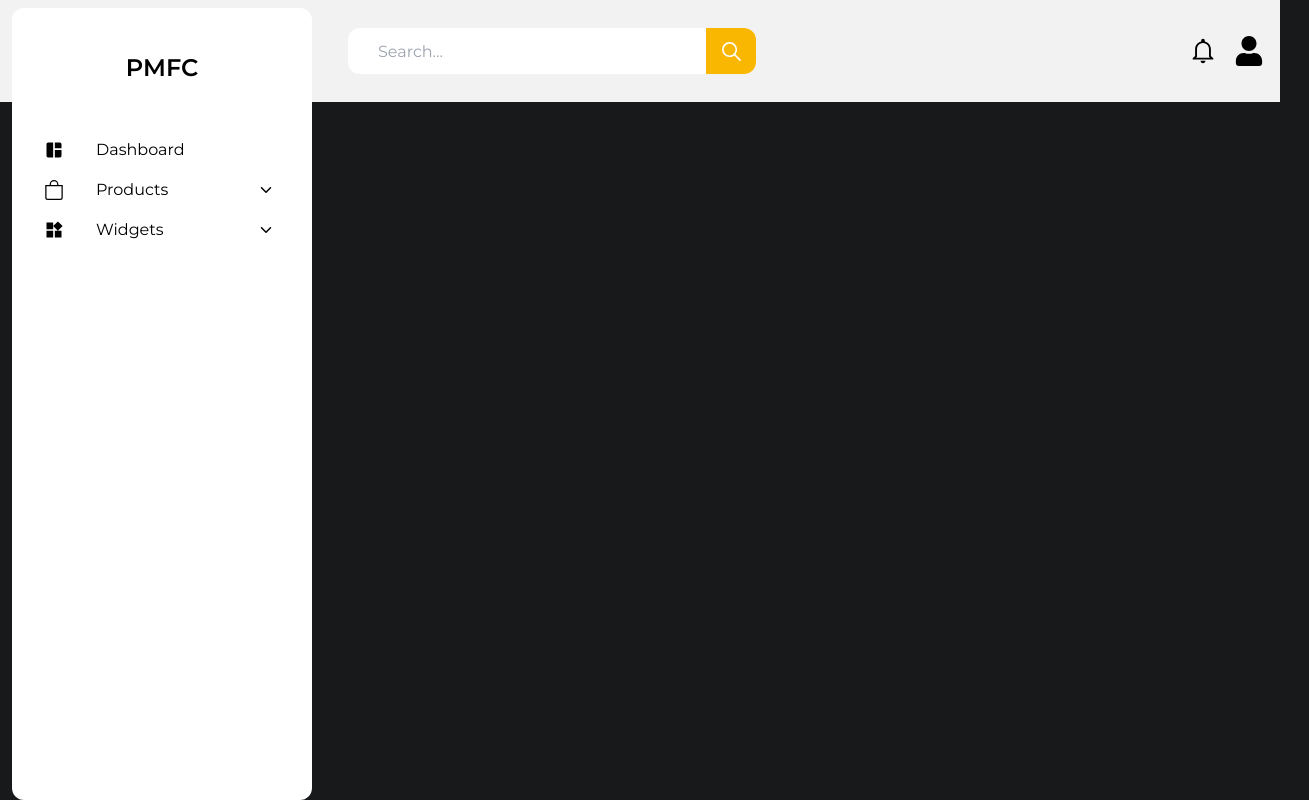
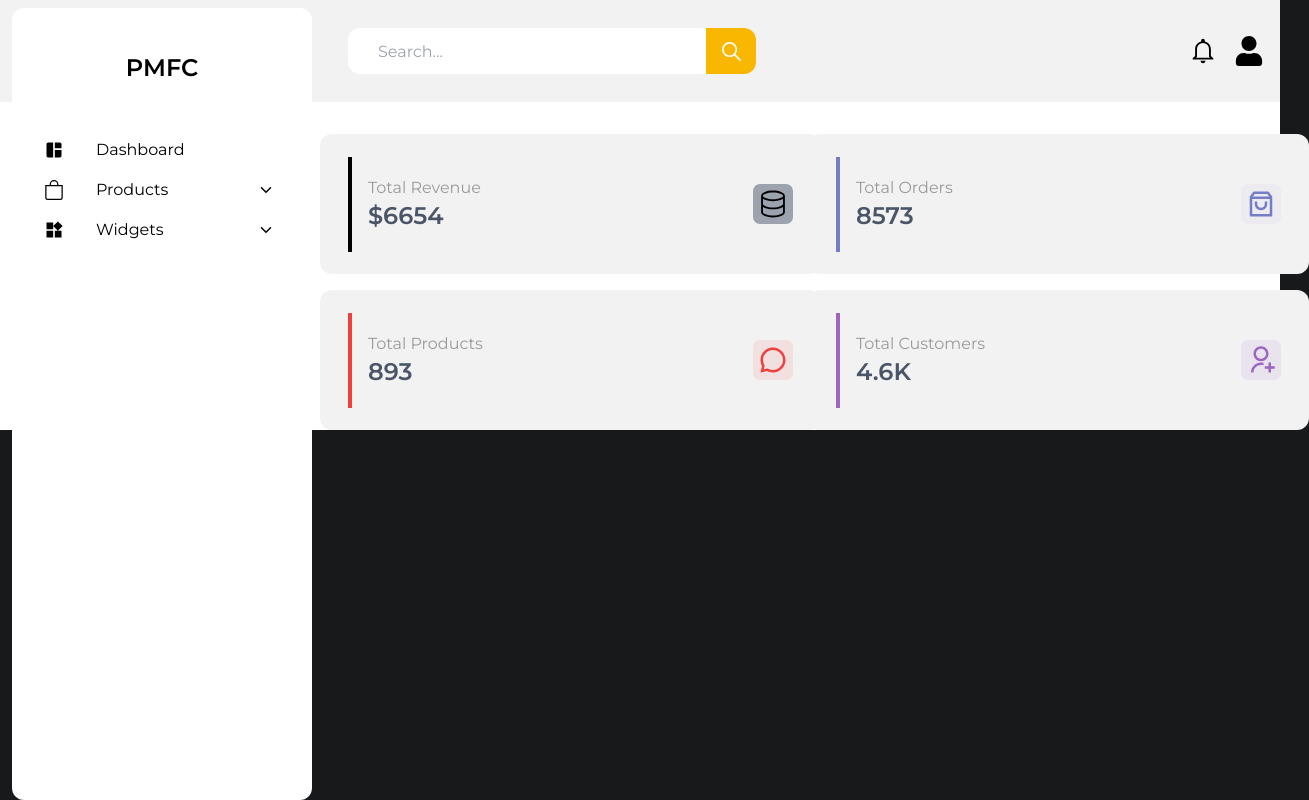
Before and after one commit to spanzyteo/furniture-cart, a Next.js app: page /admin in a window 1280 px wide. Shown: the whole page, 1309 px wide, since content can reach past the window. Built offline with nearby package versions, Linux system fonts and the light colour scheme.

Commit message:
progress on admin dashboard

```diff
--- a/app/(admin)/admin/page.tsx
+++ b/app/(admin)/admin/page.tsx
@@ -1,9 +1,61 @@
-
+import { GoDatabase } from 'react-icons/go'
+import { RiShoppingBag3Line } from 'react-icons/ri'
+import { RiChat3Line } from 'react-icons/ri'
+import { RiUserAddLine } from 'react-icons/ri'
 
 const Page = () => {
   return (
-    <div className="">
-
+    <div className="bg-white flex flex-col">
+      <div className="grid grid-cols-1 lg:grid-cols-2 mt-8 lg:ml-[20rem] lg:gap-4 gap-4">
+        <div className="lg:w-[501px] w-[90%] h-[140px] bg-[#F2F2F2] rounded-xl mx-auto flex items-center justify-between px-7">
+          <div className="flex flex-row items-center">
+            <div className="w-[4px] h-[95px] bg-black"></div>
+            <div className="flex flex-col ml-4 ">
+              <h1 className="text-[#9A9A9A]">Total Revenue</h1>
+              <h1 className="text-[#4A5568] font-semibold text-2xl">$6654</h1>
+            </div>
+          </div>
+          <div className="bg-gray-400 h-[40px] w-[40px] flex items-center justify-center rounded-[7px]">
+            <GoDatabase className="h-[30px] w-[30px] " />
+          </div>
+        </div>
+        <div className="lg:w-[501px] w-[90%] h-[140px] bg-[#F2F2F2] rounded-xl mx-auto flex items-center justify-between px-7">
+          <div className="flex flex-row items-center">
+            <div className="w-[4px] h-[95px] bg-[#747DC6]"></div>
+            <div className="flex flex-col ml-4 ">
+              <h1 className="text-[#9A9A9A]">Total Orders</h1>
+              <h1 className="text-[#4A5568] font-semibold text-2xl">8573</h1>
+            </div>
+          </div>
+          <div className="bg-[#747DC60D] h-[40px] w-[40px] flex items-center justify-center rounded-[7px]">
+            <RiShoppingBag3Line className="h-[30px] w-[30px] text-[#747DC6]" />
+          </div>
+        </div>
+        <div className="lg:w-[501px] w-[90%] h-[140px] bg-[#F2F2F2] rounded-xl mx-auto flex items-center justify-between px-7">
+          <div className="flex flex-row items-center">
+            <div className="w-[4px] h-[95px] bg-[#EF3F3E]"></div>
+            <div className="flex flex-col ml-4 ">
+              <h1 className="text-[#9A9A9A]">Total Products</h1>
+              <h1 className="text-[#4A5568] font-semibold text-2xl">893</h1>
+            </div>
+          </div>
+          <div className="bg-[#EF3F3E1A] h-[40px] w-[40px] flex items-center justify-center rounded-[7px]">
+            <RiChat3Line className="h-[30px] w-[30px] text-[#EF3F3E]" />
+          </div>
+        </div>
+        <div className="lg:w-[501px] w-[90%] h-[140px] bg-[#F2F2F2] rounded-xl mx-auto flex items-center justify-between px-7">
+          <div className="flex flex-row items-center">
+            <div className="w-[4px] h-[95px] bg-[#9E65C2]"></div>
+            <div className="flex flex-col ml-4 ">
+              <h1 className="text-[#9A9A9A]">Total Customers</h1>
+              <h1 className="text-[#4A5568] font-semibold text-2xl">4.6K</h1>
+            </div>
+          </div>
+          <div className="bg-[#9E65C21A] h-[40px] w-[40px] flex items-center justify-center rounded-[7px]">
+            <RiUserAddLine className="h-[30px] w-[30px] text-[#9E65C2]" />
+          </div>
+        </div>
+      </div>
     </div>
   )
 }
```
